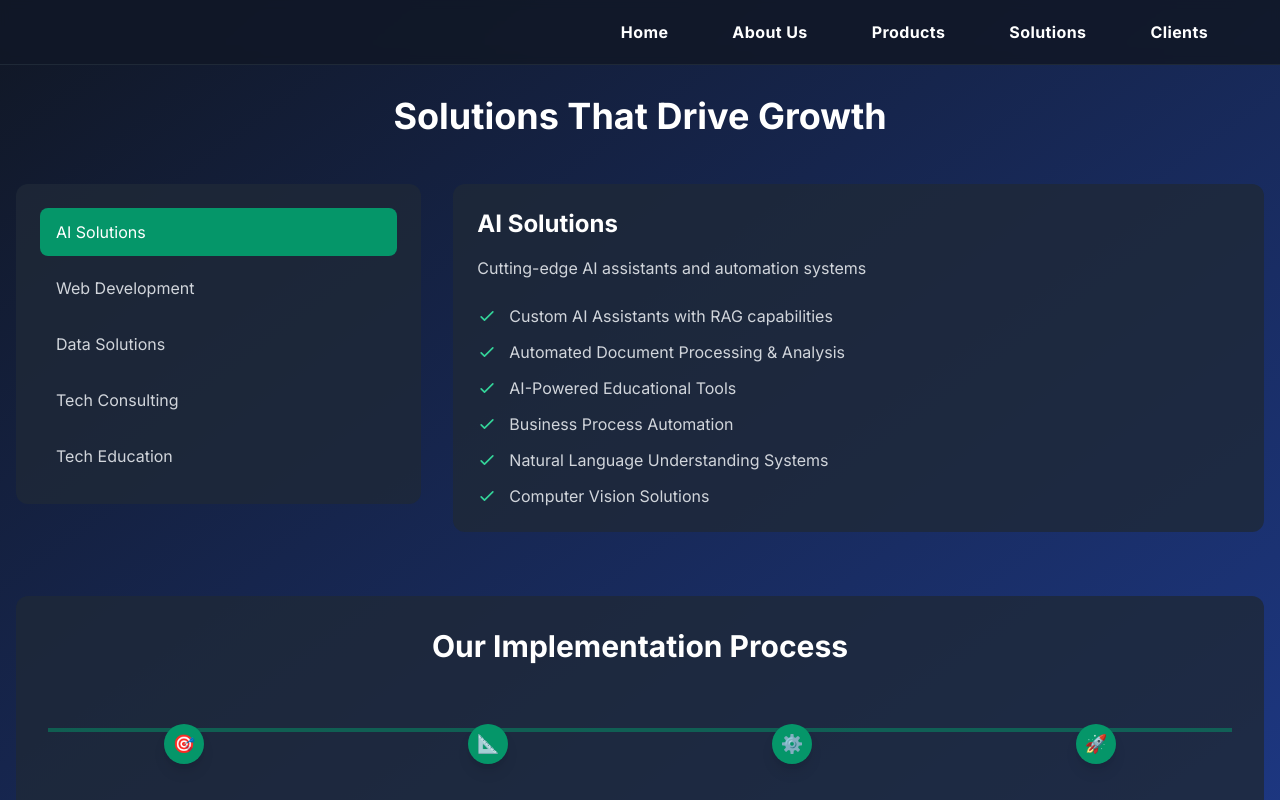
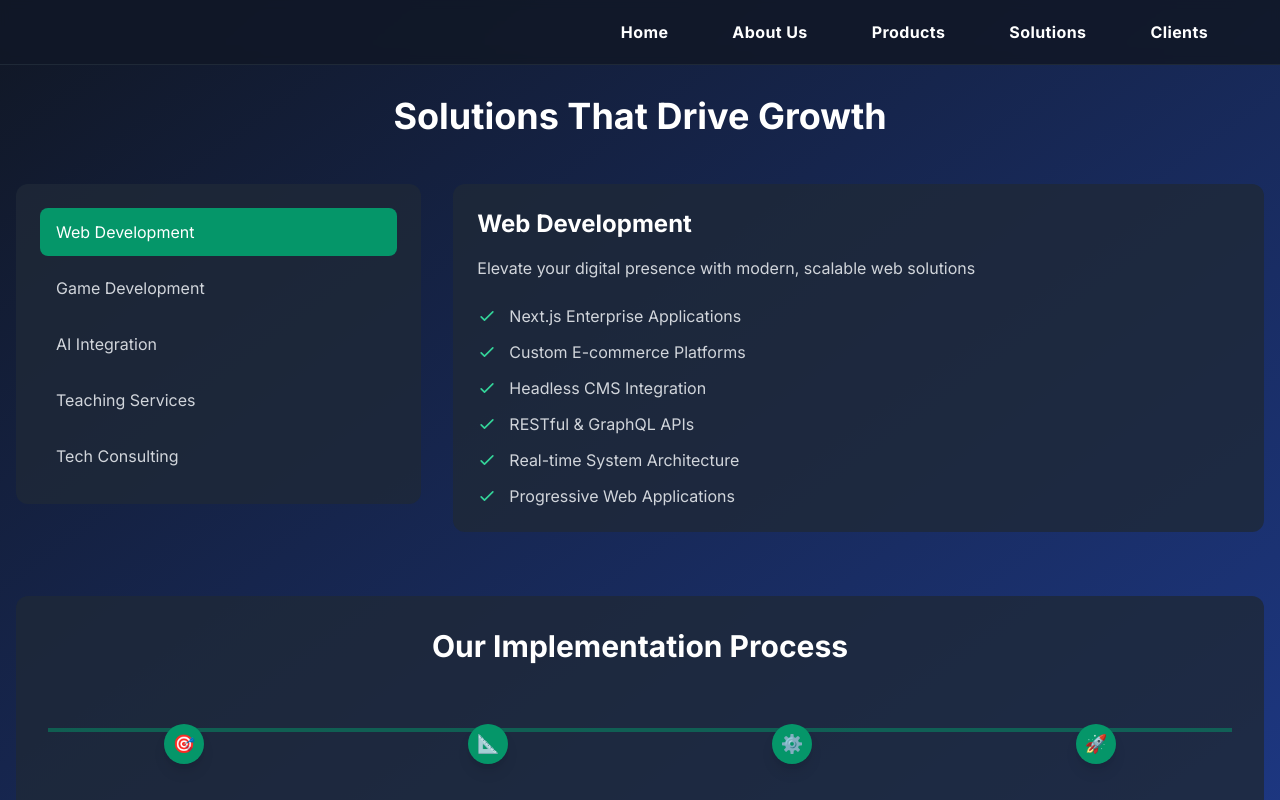
Before and after one commit to banditofsmoke/testsite2, a Next.js app: page /solutions in a window 1280 px wide. Shown: the top 800 px of the page. Built offline with nearby package versions, Linux system fonts and the light colour scheme.

Commit message:
Update page.tsx

```diff
--- a/app/solutions/page.tsx
+++ b/app/solutions/page.tsx
@@ -5,70 +5,72 @@ import { motion, AnimatePresence } from 'framer-motion'
 
 const solutions = [
   {
-    id: 'ai',
-    title: 'AI Solutions',
-    description: 'Cutting-edge AI assistants and automation systems',
+    id: 'web',
+    title: 'Web Development',
+    description: 'Elevate your digital presence with modern, scalable web solutions',
     features: [
-      'Custom AI Assistants with RAG capabilities',
-      'Automated Document Processing & Analysis',
-      'AI-Powered Educational Tools',
-      'Business Process Automation',
-      'Natural Language Understanding Systems',
-      'Computer Vision Solutions'
+      'Next.js Enterprise Applications',
+      'Custom E-commerce Platforms',
+      'Headless CMS Integration',
+      'RESTful & GraphQL APIs',
+      'Real-time System Architecture',
+      'Progressive Web Applications'
     ]
   },
   {
-    id: 'web',
-    title: 'Web Development',
-    description: 'Modern, scalable web applications',
+    id: 'games',
+    title: 'Game Development',
+    description: 'Transform your ideas into immersive gaming experiences',
     features: [
-      'Dynamic React/Next.js Applications',
-      'E-commerce Platforms',
-      'Content Management Systems',
-      'API Development & Integration',
-      'Real-time Communication Systems',
-      'Progressive Web Apps'
+      'Unity Engine Development',
+      'Unreal Engine Solutions',
+      'Python Game Development',
+      'Cross-Platform Deployment',
+      'Advanced Game AI Systems',
+      'Interactive Learning Games',
+      'Mobile Game Solutions',
+      'Analytics & Monetization'
     ]
   },
   {
-    id: 'data',
-    title: 'Data Solutions',
-    description: 'Comprehensive data management and analytics',
+    id: 'ai',
+    title: 'AI Integration',
+    description: 'Harness the power of AI to revolutionize your business',
     features: [
-      'Custom Database Design',
-      'Data Pipeline Development',
-      'Business Intelligence Dashboards',
-      'Machine Learning Integration',
-      'Predictive Analytics',
-      'Data Visualization Tools'
+      'RAG-Enhanced AI Assistants',
+      'Intelligent Document Processing',
+      'Machine Learning Solutions',
+      'Process Automation Systems',
+      'Natural Language Processing',
+      'Computer Vision Applications'
+    ]
+  },
+  {
+    id: 'teaching',
+    title: 'Teaching Services',
+    description: 'Accelerate your tech journey with personalized education',
+    features: [
+      'One-on-One Tech Mentoring',
+      'Web Development Masterclass',
+      'AI & ML Foundations',
+      'Game Development Essentials',
+      'Python Programming Excellence',
+      'Full-Stack Development',
+      'Flexible Online Sessions',
+      'Project-Based Learning'
     ]
   },
   {
     id: 'consulting',
     title: 'Tech Consulting',
-    description: 'Strategic technology guidance',
+    description: 'Expert guidance for your digital transformation journey',
     features: [
-      'Digital Transformation Strategy',
-      'AI Implementation Planning',
-      'Security & Compliance Assessment',
-      'Technology Stack Optimization',
-      'Performance Optimization',
-      'Team Training & Support'
-    ]
-  },
-  {
-    id: 'teaching',
-    title: 'Tech Education',
-    description: 'Personalized technology and AI education',
-    features: [
-      'Machine Learning & AI Fundamentals',
-      'Python Programming for Data Science',
-      'Deep Learning & Neural Networks',
-      'Natural Language Processing (NLP)',
-      'Computer Vision & Image Processing',
-      'Project-Based Learning with Real Applications',
-      'One-on-One Mentoring Sessions',
-      'Custom Learning Path Development'
+      'Technology Strategy Planning',
+      'AI Implementation Roadmap',
+      'Architecture Optimization',
+      'Performance Enhancement',
+      'Security Best Practices',
+      'Team Upskilling Programs'
     ]
   }
 ]
```
